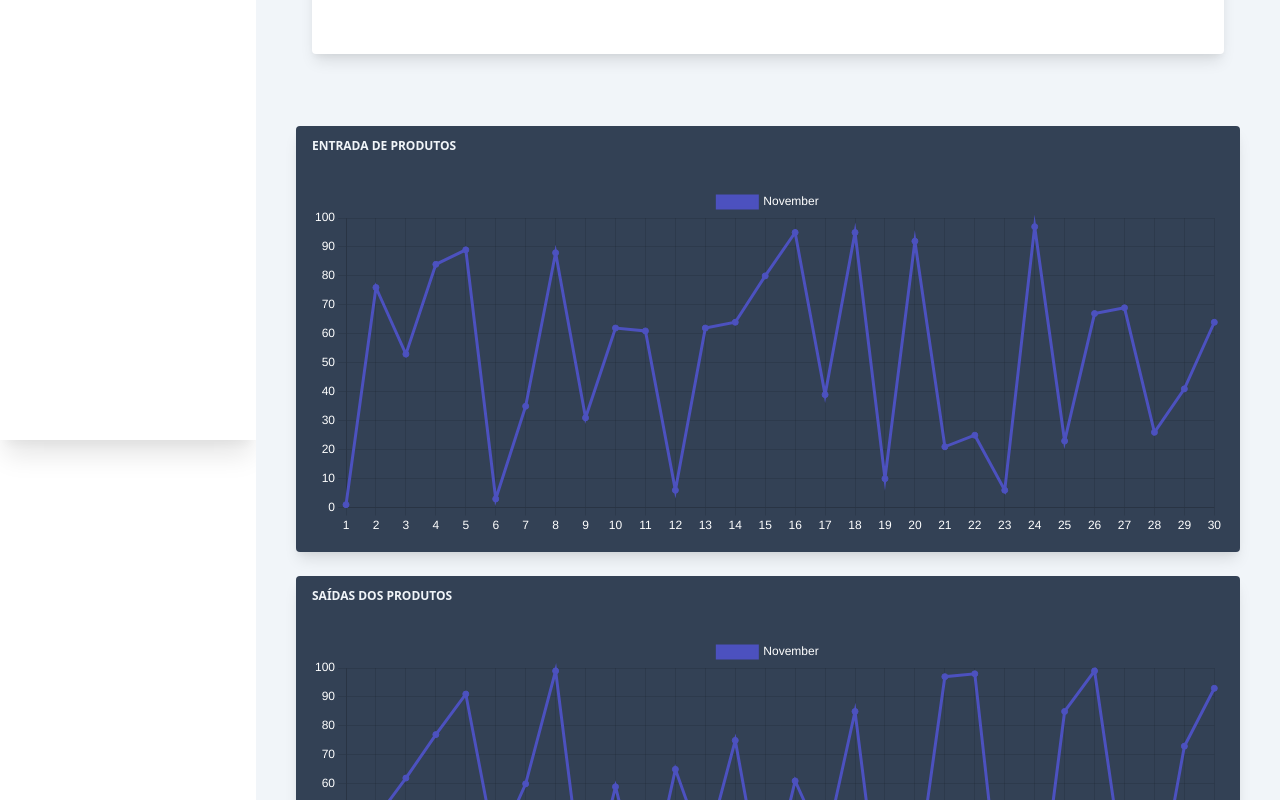
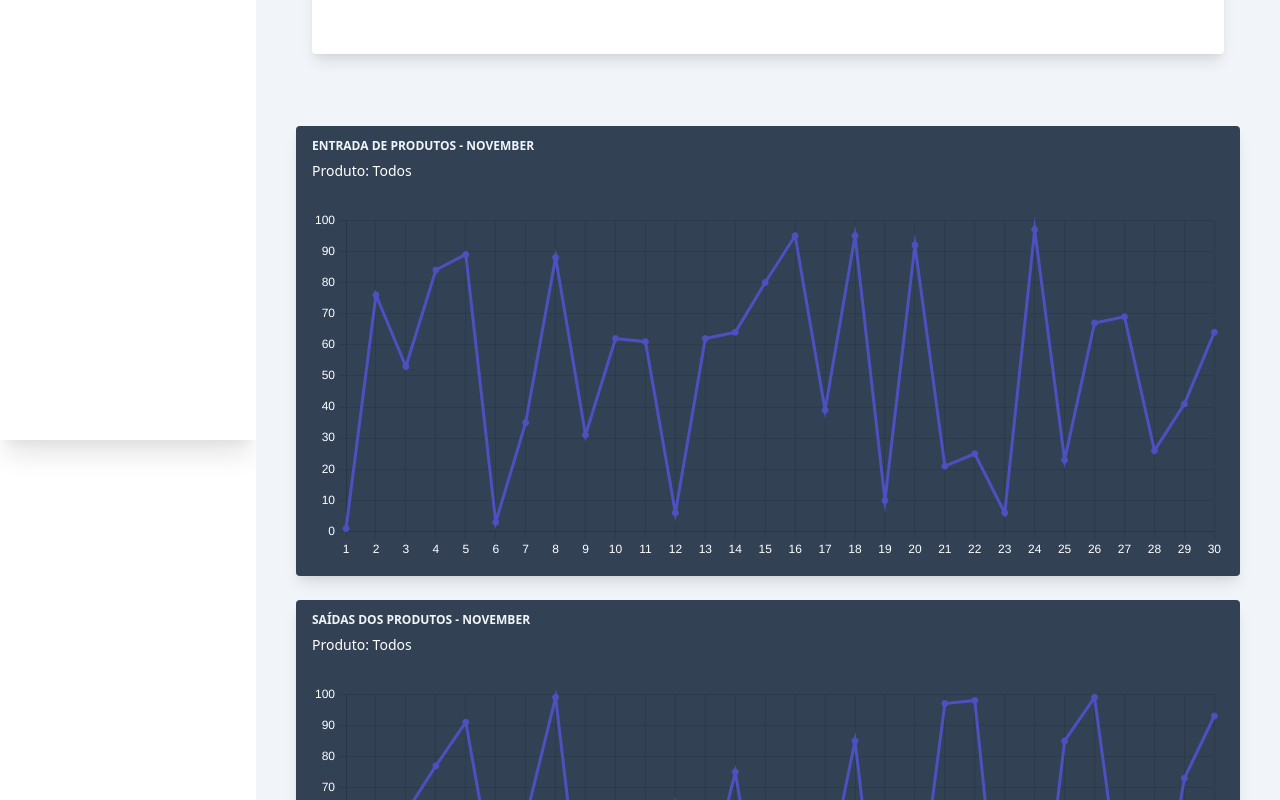
Before and after one commit to arrudadev/pi-smart-storage, a Next.js app: page /admin/dashboard in a window 1280 px wide. Shown: the part 360-1160 px from the top of the page. Built offline with nearby package versions, Linux system fonts and the light colour scheme; no server answers; the database is empty.

Commit message:
chore: add CalendarContext

```diff
--- a/components/Charts/LineChart.tsx
+++ b/components/Charts/LineChart.tsx
@@ -2,18 +2,20 @@ import { useEffect } from 'react';
 
 import { Chart } from 'chart.js/auto';
 
+import { useCalendar } from '../../hooks/useCalendar';
+
 type LineChartProps = {
   chartId: string;
   title: string;
+  legend: string;
 };
 
-export const LineChart = ({ chartId, title }: LineChartProps) => {
+export const LineChart = ({ chartId, title, legend }: LineChartProps) => {
+  const { selectedMothDescription, selectedMonth, selectedYear } =
+    useCalendar();
+
   function getDaysInMonth() {
-    const date = new Date();
-    const currentYear = date.getFullYear();
-    const currentMonth = date.getMonth() + 1; // 👈️ months are 0-based
-
-    return new Date(currentYear, currentMonth, 0).getDate();
+    return new Date(selectedYear, selectedMonth, 0).getDate();
   }
 
   function generateDayLabels() {
@@ -51,7 +53,7 @@ export const LineChart = ({ chartId, title }: LineChartProps) => {
         labels: generateDayLabels(),
         datasets: [
           {
-            label: new Date().toLocaleString('default', { month: 'long' }),
+            label: legend,
             backgroundColor: '#4c51bf',
             borderColor: '#4c51bf',
             data: generateData(),
@@ -64,9 +66,15 @@ export const LineChart = ({ chartId, title }: LineChartProps) => {
         responsive: true,
         plugins: {
           legend: {
-            display: true,
-            labels: {
-              color: 'white',
+            display: false,
+          },
+          tooltip: {
+            callbacks: {
+              title(context: any) {
+                const { label } = context[0];
+
+                return `Dia ${label}`;
+              },
             },
           },
         },
@@ -97,7 +105,7 @@ export const LineChart = ({ chartId, title }: LineChartProps) => {
     // eslint-disable-next-line
     //@ts-ignore
     window.myLine = new Chart(ctx, config);
-  }, []);
+  }, [selectedMonth, selectedYear]);
 
   return (
     <div className="relative flex flex-col min-w-0 break-words w-full mb-6 shadow-lg rounded bg-blueGray-700">
@@ -105,8 +113,10 @@ export const LineChart = ({ chartId, title }: LineChartProps) => {
         <div className="flex flex-wrap items-center">
           <div className="relative w-full max-w-full flex-grow flex-1">
             <h6 className="uppercase text-blueGray-100 mb-1 text-xs font-semibold">
-              {title}
+              {title} - {selectedMothDescription}
             </h6>
+
+            <span className="text-white text-sm">Produto: Todos</span>
           </div>
         </div>
       </div>
--- a/components/Inputs/Datepicker.tsx
+++ b/components/Inputs/Datepicker.tsx
@@ -3,8 +3,14 @@ import ReactDatepicker from 'react-datepicker';
 
 import ptBR from 'date-fns/locale/pt-BR';
 
+import { useCalendar } from '../../hooks/useCalendar';
+
 export const Datepicker = () => {
-  const [selectedDate, setSelectedDate] = useState(new Date());
+  const { handleChangeMonth, selectedYear, selectedMonth } = useCalendar();
+
+  const [selectedDate, setSelectedDate] = useState(
+    new Date(selectedYear, selectedMonth - 1),
+  );
 
   const CustomButton = forwardRef(({ value, onClick }: any, ref: any) => (
     <button
@@ -22,6 +28,8 @@ export const Datepicker = () => {
 
   function handleChangeDate(date: Date) {
     setSelectedDate(date);
+
+    handleChangeMonth(date);
   }
 
   return (
--- /dev/null
+++ b/contexts/CalendarContext.tsx
@@ -0,0 +1,49 @@
+import { createContext, ReactNode, useState } from 'react';
+
+type CalendarContextData = {
+  selectedMonth: number;
+  selectedYear: number;
+  selectedMothDescription: string;
+  handleChangeMonth: (date: Date) => void;
+};
+
+type CalendarContextProviderProps = {
+  children: ReactNode;
+};
+
+export const CalendarContext = createContext({} as CalendarContextData);
+
+export const CalendarContextProvider = ({
+  children,
+}: CalendarContextProviderProps) => {
+  const currentDate = new Date();
+
+  const [selectedMonth, setSelectedMonth] = useState(
+    currentDate.getMonth() + 1, // 👈️ months are 0-based
+  );
+
+  const [selectedYear, setSelectedYear] = useState(currentDate.getFullYear());
+
+  const [selectedMothDescription, setSelectedDescription] = useState(
+    currentDate.toLocaleString('default', { month: 'long' }),
+  );
+
+  function handleChangeMonth(date: Date) {
+    setSelectedMonth(date.getMonth() + 1);
+    setSelectedYear(date.getFullYear());
+    setSelectedDescription(date.toLocaleString('default', { month: 'long' }));
+  }
+
+  return (
+    <CalendarContext.Provider
+      value={{
+        selectedMonth,
+        selectedYear,
+        selectedMothDescription,
+        handleChangeMonth,
+      }}
+    >
+      {children}
+    </CalendarContext.Provider>
+  );
+};
--- /dev/null
+++ b/hooks/useCalendar.tsx
@@ -0,0 +1,7 @@
+import { useContext } from 'react';
+
+import { CalendarContext } from '../contexts/CalendarContext';
+
+export const useCalendar = () => {
+  return useContext(CalendarContext);
+};
--- a/pages/_app.tsx
+++ b/pages/_app.tsx
@@ -1,5 +1,6 @@
 import type { AppProps } from 'next/app';
 
+import { CalendarContextProvider } from '../contexts/CalendarContext';
 import { ModalContextProvider } from '../contexts/ModalContext';
 import { ProductContextProvider } from '../contexts/ProductContext';
 import { SpinnerContextProvider } from '../contexts/SpinnerContext';
@@ -11,11 +12,13 @@ import '../styles/react-datepicker.css';
 export default function App({ Component, pageProps }: AppProps) {
   return (
     <SpinnerContextProvider>
-      <ModalContextProvider>
-        <ProductContextProvider>
-          <Component {...pageProps} />
-        </ProductContextProvider>
-      </ModalContextProvider>
+      <CalendarContextProvider>
+        <ModalContextProvider>
+          <ProductContextProvider>
+            <Component {...pageProps} />
+          </ProductContextProvider>
+        </ModalContextProvider>
+      </CalendarContextProvider>
     </SpinnerContextProvider>
   );
 }
--- a/pages/admin/dashboard.tsx
+++ b/pages/admin/dashboard.tsx
@@ -19,9 +19,17 @@ export default function Dashboard() {
             <ProductTable />
           </div>
 
-          <LineChart chartId="product-entries" title="Entrada de produtos" />
+          <LineChart
+            chartId="product-entries"
+            title="Entrada de produtos"
+            legend="Entradas"
+          />
 
-          <LineChart chartId="product-outputs" title="Saídas dos produtos" />
+          <LineChart
+            chartId="product-outputs"
+            title="Saídas dos produtos"
+            legend="Saídas"
+          />
 
           <DashboardFooter />
         </section>
```
